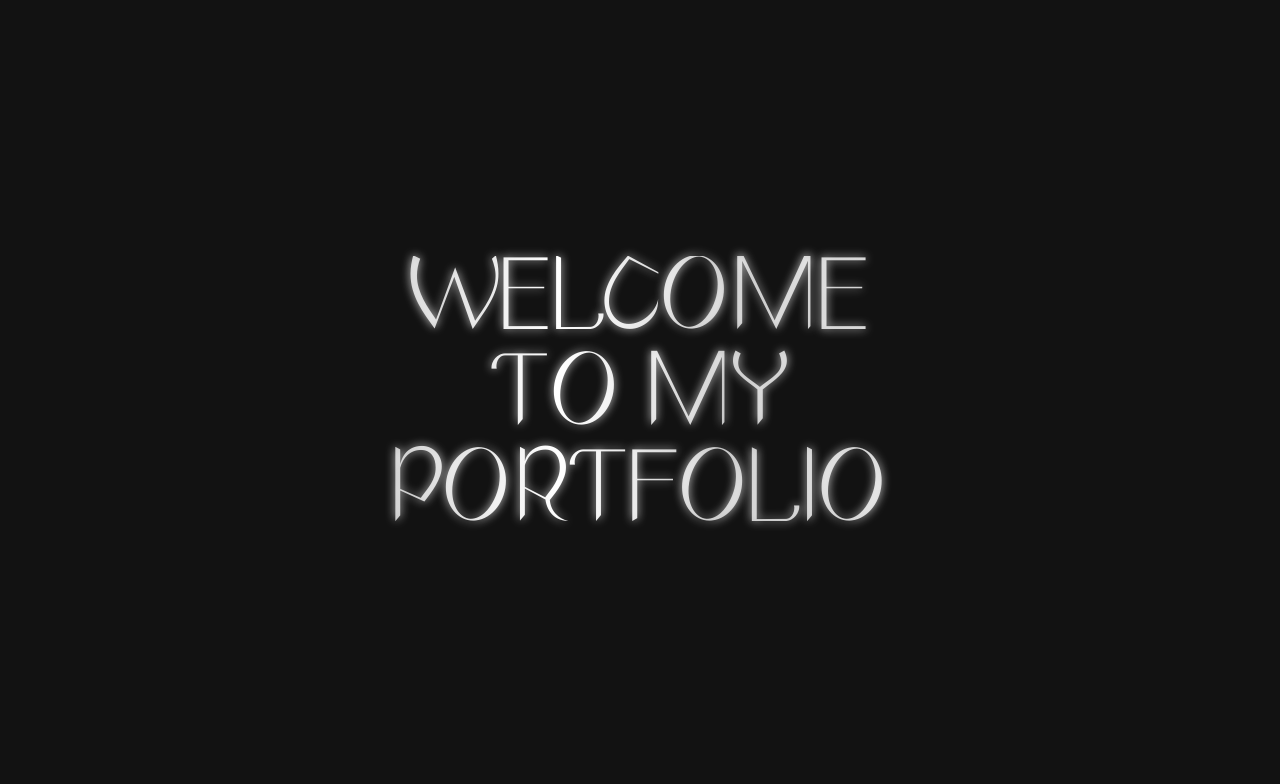
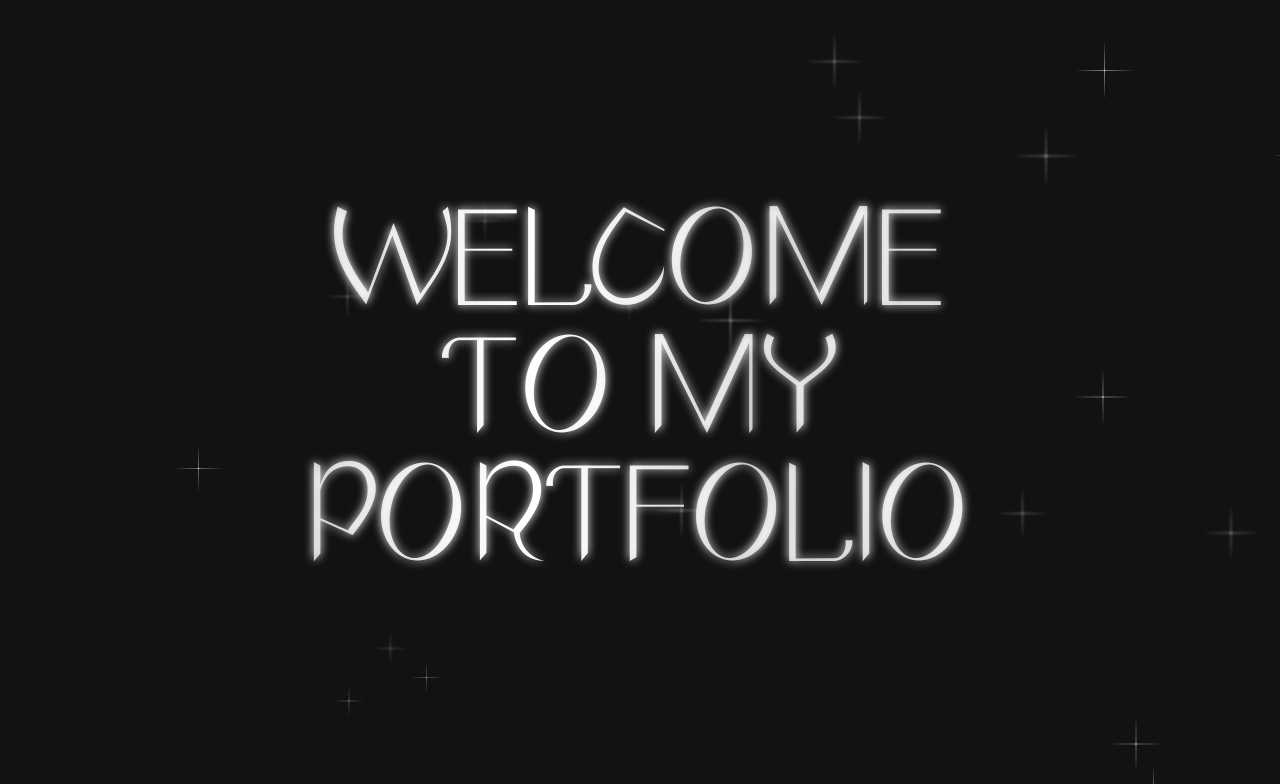
Before and after one commit to eunbinnie/fe-portfolio, a Next.js app: page / in a window 1280 px wide. Shown: the top 784 px of the page. Built offline with nearby package versions, Linux system fonts and the light colour scheme.

Commit message:
feat: background 별 위치 및 스타일 지정

```diff
--- a/package.json
+++ b/package.json
@@ -21,6 +21,9 @@
     "@types/react-dom": "^18",
     "eslint": "^8",
     "eslint-config-next": "14.2.7",
+    "eslint-config-prettier": "^9.1.0",
+    "eslint-plugin-prettier": "^5.2.1",
+    "eslint-plugin-tailwindcss": "^3.17.4",
     "postcss": "^8",
     "prettier-plugin-tailwindcss": "^0.6.6",
     "tailwindcss": "^3.4.1",
--- a/src/app/(main)/_components/HeroSection.tsx
+++ b/src/app/(main)/_components/HeroSection.tsx
@@ -1,22 +1,13 @@
-'use client';
-
-import { motion } from 'framer-motion';
-
 const HeroSection = () => {
   return (
-    <section className="flex h-dvh items-center justify-center">
-      <motion.h1
-        initial={{ opacity: 0, scale: 0.9 }}
-        whileInView={{ opacity: 1, scale: 1 }}
-        transition={{ duration: 0.8 }}
-        className="font-aespa metalic-text text-center text-6xl leading-[1.2] md:text-8xl"
-      >
+    <section className="mx-auto flex min-h-dvh max-w-[1200px] items-center justify-center px-6">
+      <h1 className="metalic-text py-8 text-center font-aespa text-6xl leading-[1.2] md:text-9xl">
         WELCOME
         <br />
         TO MY
         <br />
         PORTFOLIO
-      </motion.h1>
+      </h1>
     </section>
   );
 };
--- a/src/app/layout.tsx
+++ b/src/app/layout.tsx
@@ -1,5 +1,6 @@
 import type { Metadata } from 'next';
 import '@/styles/globals.css';
+import Background from '@/components/StarContainer';
 
 export const metadata: Metadata = {
   title: '이은빈 | 프론트엔드 개발자 포트폴리오',
@@ -13,7 +14,12 @@ export default function RootLayout({
 }>) {
   return (
     <html lang="ko">
-      <body className="mx-auto max-w-[1200px] bg-black px-6">{children}</body>
+      <body className="bg-black">
+        <>
+          <Background />
+          <main>{children}</main>
+        </>
+      </body>
     </html>
   );
 }
--- /dev/null
+++ b/src/components/Star.tsx
@@ -0,0 +1,99 @@
+'use client';
+
+import { useState, useEffect } from 'react';
+
+interface StarProps {
+  top: number;
+  left: number;
+  size: number;
+  blur?: number;
+}
+
+const Star = ({ top, left, size, blur }: StarProps) => {
+  const [isClient, setIsClient] = useState(false);
+
+  useEffect(() => {
+    setIsClient(true);
+  }, []);
+
+  return (
+    <svg
+      viewBox="0 0 200 200"
+      xmlns="http://www.w3.org/2000/svg"
+      className="absolute"
+      style={
+        isClient
+          ? {
+              width: `${size}px`,
+              height: `${size}px`,
+              top: `${top}%`,
+              left: `${left}%`,
+              filter: `blur(${blur}px)`,
+            }
+          : { display: 'none' }
+      }
+    >
+      <defs>
+        <linearGradient
+          id="grad1"
+          x1="100"
+          y1="50"
+          x2="100"
+          y2="100"
+          gradientUnits="userSpaceOnUse"
+        >
+          <stop offset="0" stopColor="rgba(255, 255, 255, 0.1)" />
+          <stop offset="1" stopColor="rgba(211, 211, 211, 1)" />
+        </linearGradient>
+
+        <linearGradient
+          id="grad2"
+          x1="100"
+          y1="100"
+          x2="100"
+          y2="150"
+          gradientUnits="userSpaceOnUse"
+        >
+          <stop offset="0" stopColor="rgba(211, 211, 211, 1)" />
+          <stop offset="1" stopColor="rgba(255, 255, 255, 0.1)" />
+        </linearGradient>
+
+        <linearGradient
+          id="grad3"
+          x1="100"
+          y1="100"
+          x2="50"
+          y2="100"
+          gradientUnits="userSpaceOnUse"
+        >
+          <stop offset="0" stopColor="rgba(211, 211, 211, 1)" />
+          <stop offset="1" stopColor="rgba(255, 255, 255, 0.1)" />
+        </linearGradient>
+
+        <linearGradient
+          id="grad4"
+          x1="100"
+          y1="100"
+          x2="150"
+          y2="100"
+          gradientUnits="userSpaceOnUse"
+        >
+          <stop offset="0" stopColor="rgba(211, 211, 211, 1)" />
+          <stop offset="1" stopColor="rgba(255, 255, 255, 0.1)" />
+        </linearGradient>
+      </defs>
+
+      <circle cx="100" cy="100" r="1.5" fill="#d3d3d3" />
+
+      <line x1="100" y1="100" x2="100" y2="50" stroke="url(#grad1)" />
+
+      <line x1="100" y1="100" x2="100" y2="150" stroke="url(#grad2)" />
+
+      <line x1="100" y1="100" x2="50" y2="100" stroke="url(#grad3)" />
+
+      <line x1="100" y1="100" x2="150" y2="100" stroke="url(#grad4)" />
+    </svg>
+  );
+};
+
+export default Star;
--- /dev/null
+++ b/src/components/StarContainer.tsx
@@ -0,0 +1,31 @@
+'use client';
+
+import { motion } from 'framer-motion';
+
+import getRandomNumber from '@/utils/getRandomNumber';
+import Star from './Star';
+
+const StarContainer = () => {
+  const arr = Array.from({ length: 20 });
+
+  return (
+    <motion.div
+      className="fixed inset-0 z-[-1] size-full"
+      initial={{ opacity: 0 }}
+      whileInView={{ opacity: 1 }}
+      transition={{ duration: 0.5 }}
+    >
+      {arr.map((item, idx) => (
+        <Star
+          key={idx}
+          size={getRandomNumber(50, 150)}
+          top={getRandomNumber(0, 100)}
+          left={getRandomNumber(0, 100)}
+          blur={getRandomNumber(0, 1)}
+        />
+      ))}
+    </motion.div>
+  );
+};
+
+export default StarContainer;
--- a/src/styles/globals.css
+++ b/src/styles/globals.css
@@ -10,6 +10,6 @@
     background-clip: text;
     -webkit-background-clip: text;
     color: transparent;
-    text-shadow: 0 0 10px rgba(255, 255, 255, 0.8);
+    text-shadow: 0 0 10px rgba(255, 255, 255, 1);
   }
 }
--- /dev/null
+++ b/src/utils/getRandomNumber.ts
@@ -0,0 +1,5 @@
+const getRandomNumber = (min: number, max: number) => {
+  return Math.floor(Math.random() * (max - min + 1)) + min;
+};
+
+export default getRandomNumber;
```
Also changed, not shown: .eslintrc.json, 2 other files (tests, documents, lock files or other folders).
